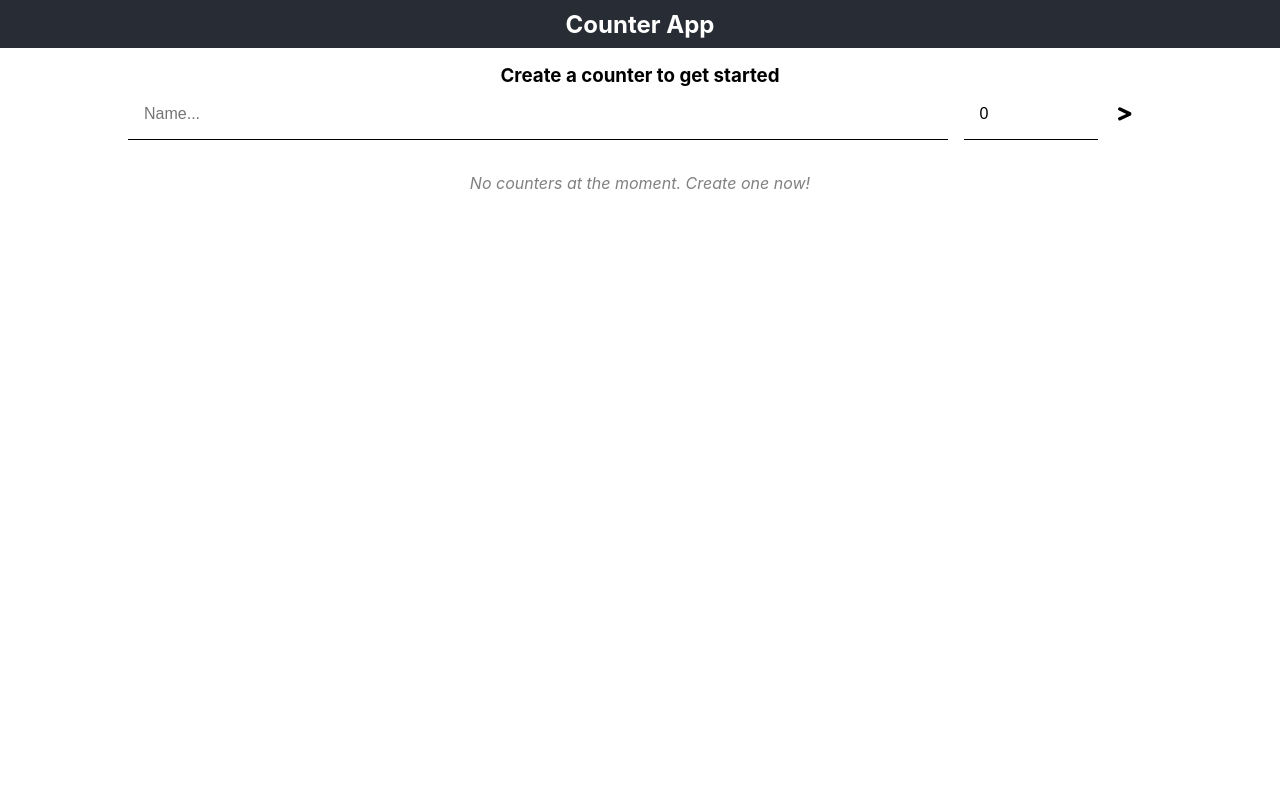
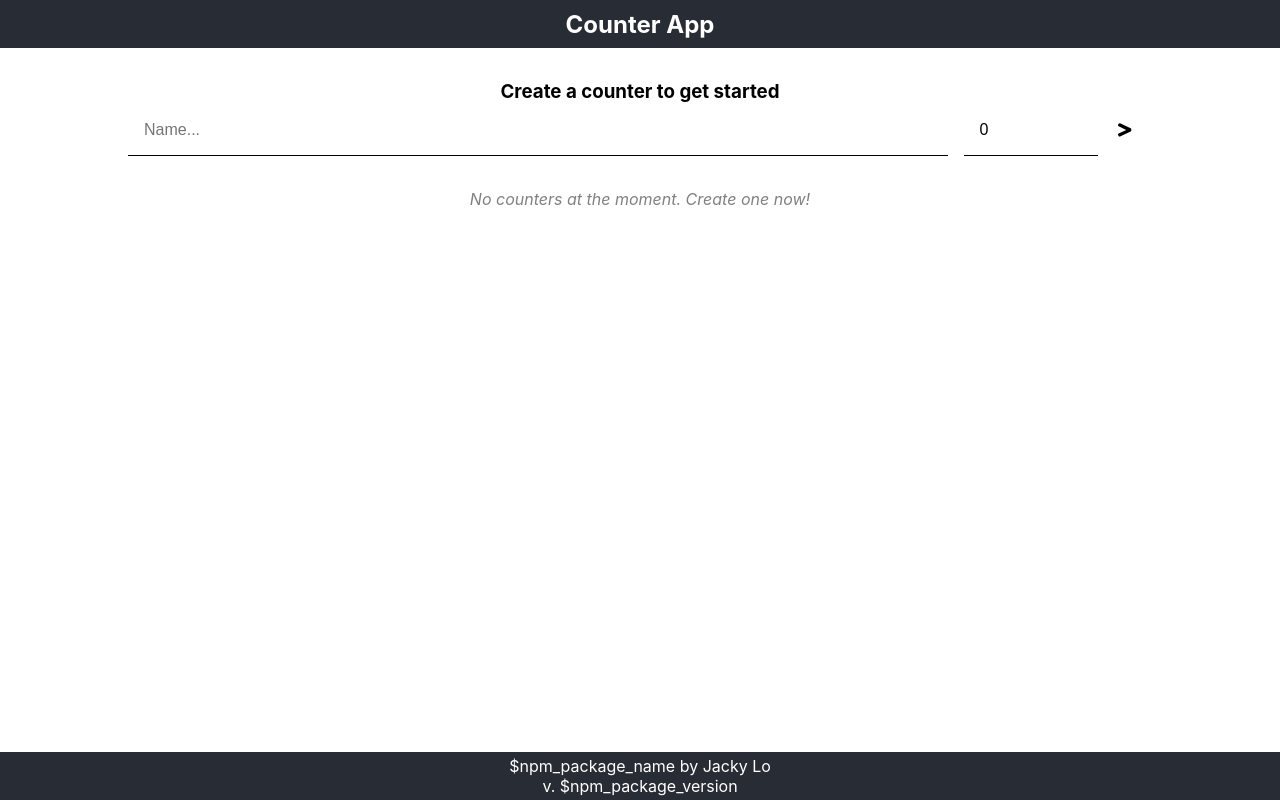
Before and after one commit to jljcky/counter-app, a React (Create React App) app: page / in a window 1280 px wide. Built offline with nearby package versions, Linux system fonts and the light colour scheme.

Commit message:
version check, clear local storage if version updated

```diff
--- a/package.json
+++ b/package.json
@@ -1,7 +1,7 @@
 {
   "homepage": "http://jljcky.github.io/counter-app",
   "name": "counter-app",
-  "version": "0.1.0",
+  "version": "0.1.1",
   "private": true,
   "dependencies": {
     "@fortawesome/fontawesome-svg-core": "^1.2.34",
--- a/public/index.html
+++ b/public/index.html
@@ -7,7 +7,7 @@
     <meta name="theme-color" content="#000000" />
     <meta
       name="description"
-      content="Web site created using create-react-app"
+      content="Counter App made by Jacky Lo"
     />
     <link rel="apple-touch-icon" href="%PUBLIC_URL%/logo192.png" />
     <!--
--- a/src/App.css
+++ b/src/App.css
@@ -1,5 +1,9 @@
 :root {
   overflow: hidden;
+}
+
+button:focus {
+  outline: none
 }
 
 .App {
@@ -24,6 +28,8 @@
   display: flex;
   flex-direction: column;
   flex-grow: 1;
+  margin-top: 1rem;
+  margin-bottom: 1rem;
 }
 
 #create-counter {
@@ -97,7 +103,6 @@
   color: gray;
   font-style: italic;
   display: flex;
-  /* flex-direction: column; */
   align-items: center;
   justify-content: center;
   font-size: 1rem;
@@ -147,6 +152,12 @@
   justify-content: center;
 }
 
-button:focus {
-  outline: none
+.App-footer {
+  background-color: #282c34;
+  height: 3rem;
+  display: flex;
+  flex-direction: column;
+  align-items: center;
+  justify-content: center;
+  color: white;
 }
--- a/src/App.js
+++ b/src/App.js
@@ -11,9 +11,20 @@ function App() {
   const [counterSettings, setCounterSettings] = useState({name: "", count: 0});
 
   useEffect(() => {
-    let stored = localStorage.getItem('counters');
-    if (stored) {
-      setCounters(JSON.parse(stored));
+    let currentVersion = localStorage.getItem('version');
+    if (currentVersion) {
+      if (currentVersion === process.env.REACT_APP_VERSION) {
+        let stored = localStorage.getItem('counters');
+        if (stored) {
+          setCounters(JSON.parse(stored));
+        }
+      } else {
+        localStorage.clear();
+        localStorage.setItem('version', process.env.REACT_APP_VERSION);
+      }
+    } else {
+      localStorage.clear();
+      localStorage.setItem('version', process.env.REACT_APP_VERSION);
     }
   }, []);
 
@@ -86,6 +97,11 @@ function App() {
           }
         </div>
       </div>
+
+      <footer className="App-footer">
+        <span>{process.env.REACT_APP_NAME} by Jacky Lo</span>
+        <span>v. {process.env.REACT_APP_VERSION}</span>
+      </footer>
     </div>
   );
 }
--- a/src/index.js
+++ b/src/index.js
@@ -10,6 +10,8 @@ import { faPlus, faMinus, faTimes } from '@fortawesome/free-solid-svg-icons'
 
 library.add(faPlus, faMinus, faTimes)
 
+console.log(`${process.env.REACT_APP_NAME} ${process.env.REACT_APP_VERSION}`)
+
 ReactDOM.render(
   <React.StrictMode>
     <App />
```
Also changed, not shown: 2 other files (tests, documents, lock files or other folders).
